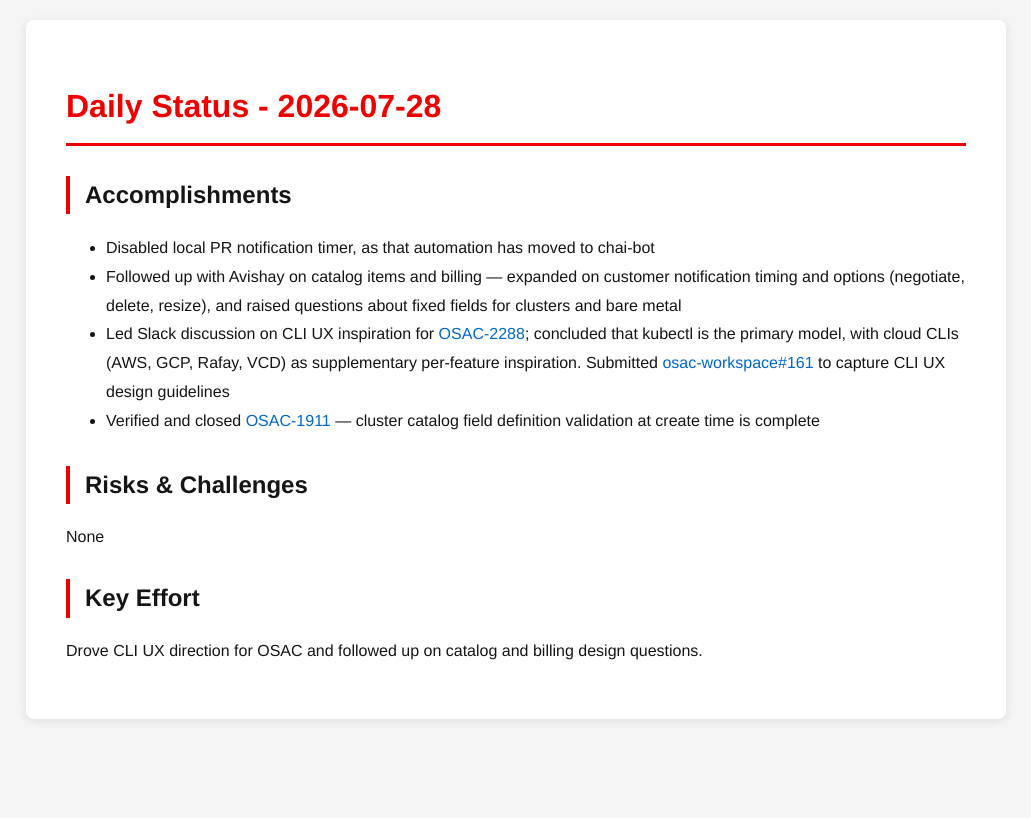
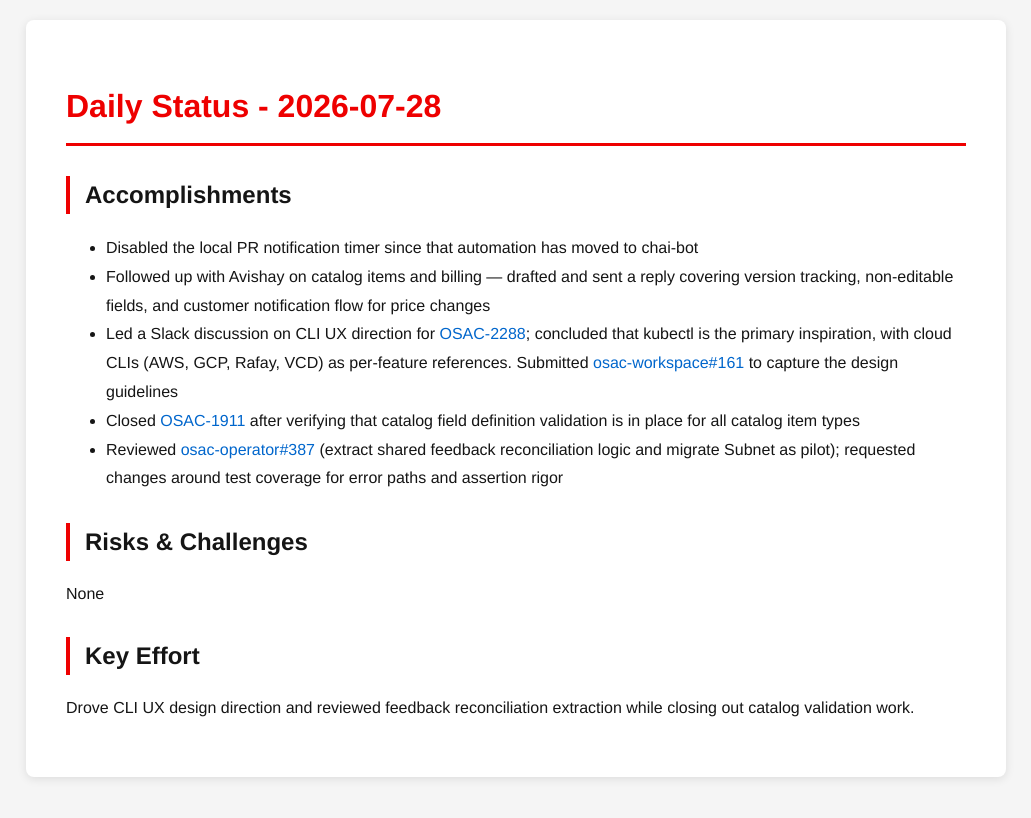
Before and after one commit to tzvatot/daily-status, a Jekyll site: the page built from 2026-07-28.md, in a window 1280 px wide. Shown: the top 818 px of the page, without its empty margins (124-1155 px from the left). Built offline with Jekyll 4.4.1, drawn with Linux system fonts in a browser that asks for light colours.

Commit message:
Daily status update - 2026-07-28

```diff
--- a/2026-07-28.md
+++ b/2026-07-28.md
@@ -7,13 +7,14 @@ date: 2026-07-28
 # Daily Status - 2026-07-28
 
 ## Accomplishments
-- Disabled local PR notification timer, as that automation has moved to chai-bot
-- Followed up with Avishay on catalog items and billing — expanded on customer notification timing and options (negotiate, delete, resize), and raised questions about fixed fields for clusters and bare metal
-- Led Slack discussion on CLI UX inspiration for [OSAC-2288](https://redhat.atlassian.net/browse/OSAC-2288); concluded that kubectl is the primary model, with cloud CLIs (AWS, GCP, Rafay, VCD) as supplementary per-feature inspiration. Submitted [osac-workspace#161](https://github.com/osac-project/osac-workspace/pull/161) to capture CLI UX design guidelines
-- Verified and closed [OSAC-1911](https://redhat.atlassian.net/browse/OSAC-1911) — cluster catalog field definition validation at create time is complete
+- Disabled the local PR notification timer since that automation has moved to chai-bot
+- Followed up with Avishay on catalog items and billing — drafted and sent a reply covering version tracking, non-editable fields, and customer notification flow for price changes
+- Led a Slack discussion on CLI UX direction for [OSAC-2288](https://redhat.atlassian.net/browse/OSAC-2288); concluded that kubectl is the primary inspiration, with cloud CLIs (AWS, GCP, Rafay, VCD) as per-feature references. Submitted [osac-workspace#161](https://github.com/osac-project/osac-workspace/pull/161) to capture the design guidelines
+- Closed [OSAC-1911](https://redhat.atlassian.net/browse/OSAC-1911) after verifying that catalog field definition validation is in place for all catalog item types
+- Reviewed [osac-operator#387](https://github.com/osac-project/osac-operator/pull/387) (extract shared feedback reconciliation logic and migrate Subnet as pilot); requested changes around test coverage for error paths and assertion rigor
 
 ## Risks & Challenges
 None
 
 ## Key Effort
-Drove CLI UX direction for OSAC and followed up on catalog and billing design questions.
+Drove CLI UX design direction and reviewed feedback reconciliation extraction while closing out catalog validation work.
```
